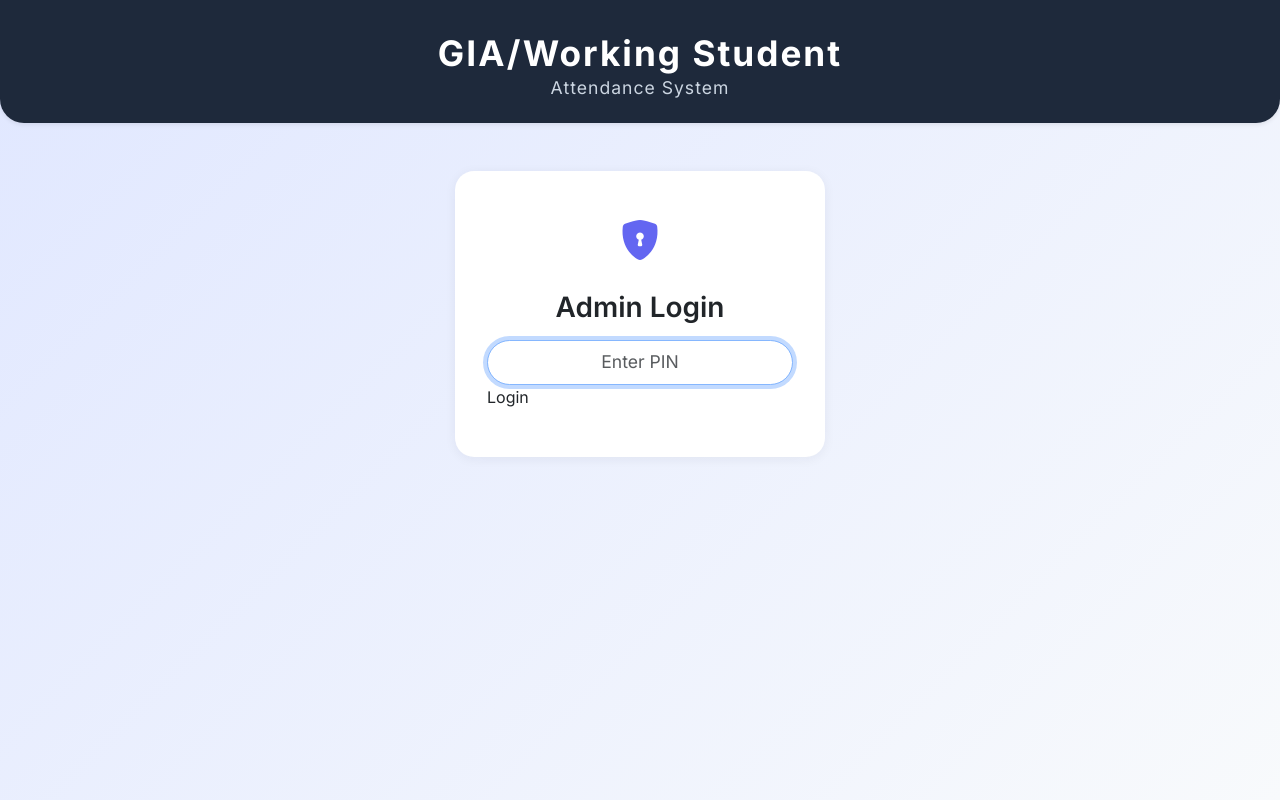
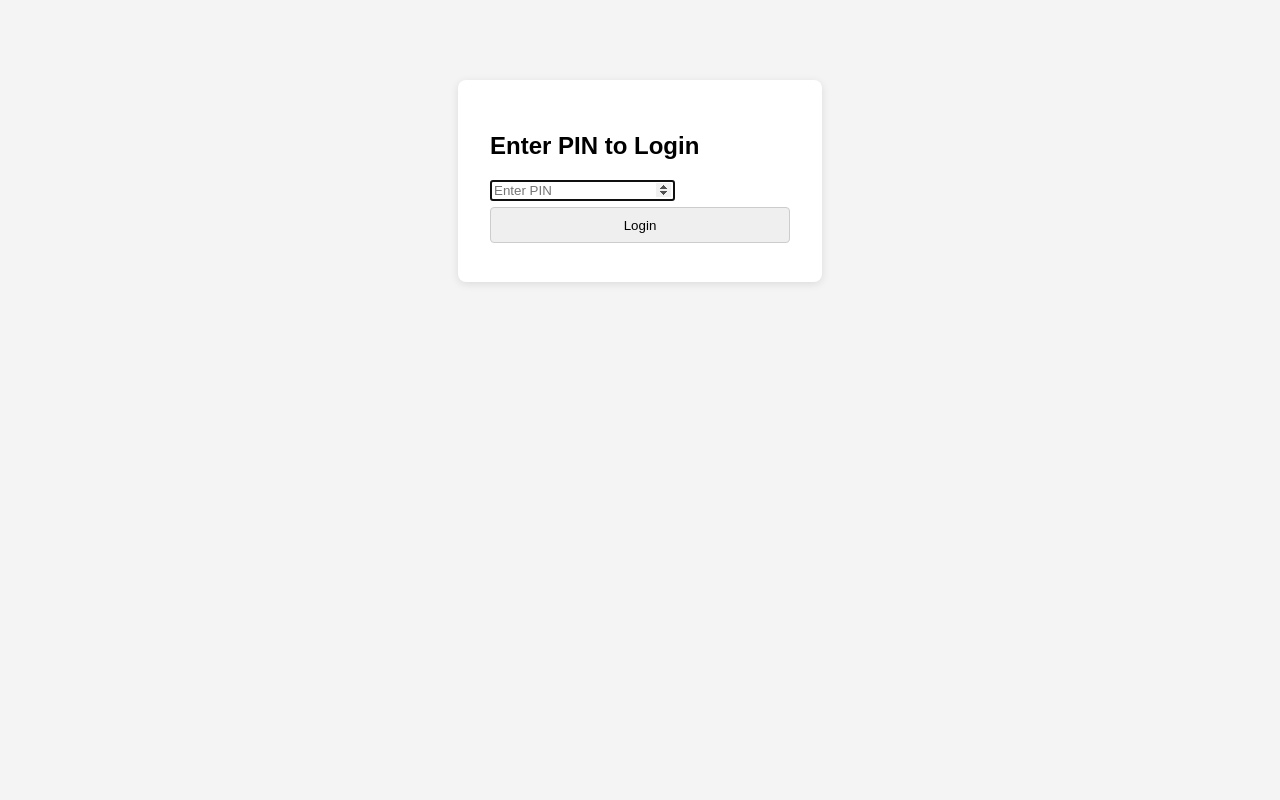
Before and after one commit to earlhsjks/gia-attendance, a Flask app: page /login in a window 1280 px wide. Run offline with Flask 3, Linux system fonts and the light colour scheme.

Commit message:
number pin

```diff
--- a/templates/auth.html
+++ b/templates/auth.html
@@ -1,86 +1,37 @@
-<!DOCTYPE html>
+<!doctype html>
 <html lang="en">
 <head>
-    <meta charset="UTF-8">
-    <title>Login - GIA Attendance System</title>
-    <meta name="viewport" content="width=device-width, initial-scale=1">
-    <link href="https://cdn.jsdelivr.net/npm/bootstrap@5.3.3/dist/css/bootstrap.min.css" rel="stylesheet">
-    <link rel="stylesheet" href="https://cdn.jsdelivr.net/npm/bootstrap-icons@1.11.3/font/bootstrap-icons.min.css">
+    <meta charset="utf-8">
+    <title>Login - Attendance System</title>
     <style>
-        @import url('https://fonts.googleapis.com/css2?family=Inter:wght@400;600;700&display=swap');
-        body {
-            font-family: "Inter", sans-serif;
-            background: linear-gradient(135deg, #e0e7ff 0%, #f8fafc 100%);
-            min-height: 100vh;
+        body { font-family: Arial, sans-serif; background: #f4f4f4; }
+        .login-box {
+            background: #fff;
+            padding: 2em;
+            margin: 5em auto;
+            width: 300px;
+            border-radius: 8px;
+            box-shadow: 0 2px 8px rgba(0,0,0,0.1);
         }
-        .main-header {
-            background: #1e293b;
-            color: #fff;
-            padding: 2rem 0 1rem 0;
-            border-radius: 0 0 1.5rem 1.5rem;
-            box-shadow: 0 4px 16px rgba(30,41,59,0.08);
+        input[type="password"], input[type="submit"] {
+            width: 100%;
+            padding: 0.7em;
+            margin: 0.5em 0;
+            border-radius: 4px;
+            border: 1px solid #ccc;
         }
-        .main-header h1 {
-            font-size: 2.2rem;
-            font-weight: 700;
-            margin-bottom: 0.2rem;
-            letter-spacing: 2px;
-        }
-        .main-header h2 {
-            font-size: 1.1rem;
-            font-weight: 400;
-            color: #cbd5e1;
-            letter-spacing: 1px;
-        }
-        .login-card {
-            background: #fff;
-            border-radius: 1.2rem;
-            box-shadow: 0 2px 12px rgba(30,41,59,0.06);
-            max-width: 370px;
-            margin: 3em auto 0 auto;
-            padding: 2.5em 2em 2em 2em;
-        }
-        .form-control {
-            border-radius: 1.5rem;
-            font-size: 1.1em;
-        }
-        .btn-primary {
-            border-radius: 2rem;
-            font-weight: 600;
-            font-size: 1.1em;
-        }
-        .error {
-            color: #c00;
-            margin-top: 1em;
-            text-align: center;
-        }
-        .login-icon {
-            font-size: 2.5em;
-            color: #6366f1;
-            margin-bottom: 0.5em;
-            display: block;
-            text-align: center;
-        }
+        .error { color: #c00; }
     </style>
 </head>
 <body>
-    <div class="main-header text-center mb-4 shadow-sm">
-        <h1>GIA/Working Student</h1>
-        <h2>Attendance System</h2>
-    </div>
-    <div class="login-card">
-        <div class="login-icon">
-            <i class="bi bi-shield-lock-fill"></i>
-        </div>
-        <h3 class="text-center mb-3" style="font-weight:600;">Admin Login</h3>
-        <form method="post" autocomplete="off">
-            <div class="mb-3">
-                <input type="password" name="pin" class="form-control form-control-lg text-center" placeholder="Enter PIN" autofocus required autocomplete="off" inputmode="numeric>
-            </div>
-            <button type="submit" class="btn btn-primary w-100">Login</button>
+    <div class="login-box">
+        <h2>Enter PIN to Login</h2>
+        <form method="post">
+            <input type="number" inputmode="numeric" pattern="[0-9]*" name="pin" class="form-control form-control-lg text-center" placeholder="Enter PIN" autofocus required>
+            <input type="submit" value="Login">
         </form>
         {% if error %}
-            <div class="error">{{ error }}</div>
+            <p class="error">{{ error }}</p>
         {% endif %}
     </div>
 </body>
```
